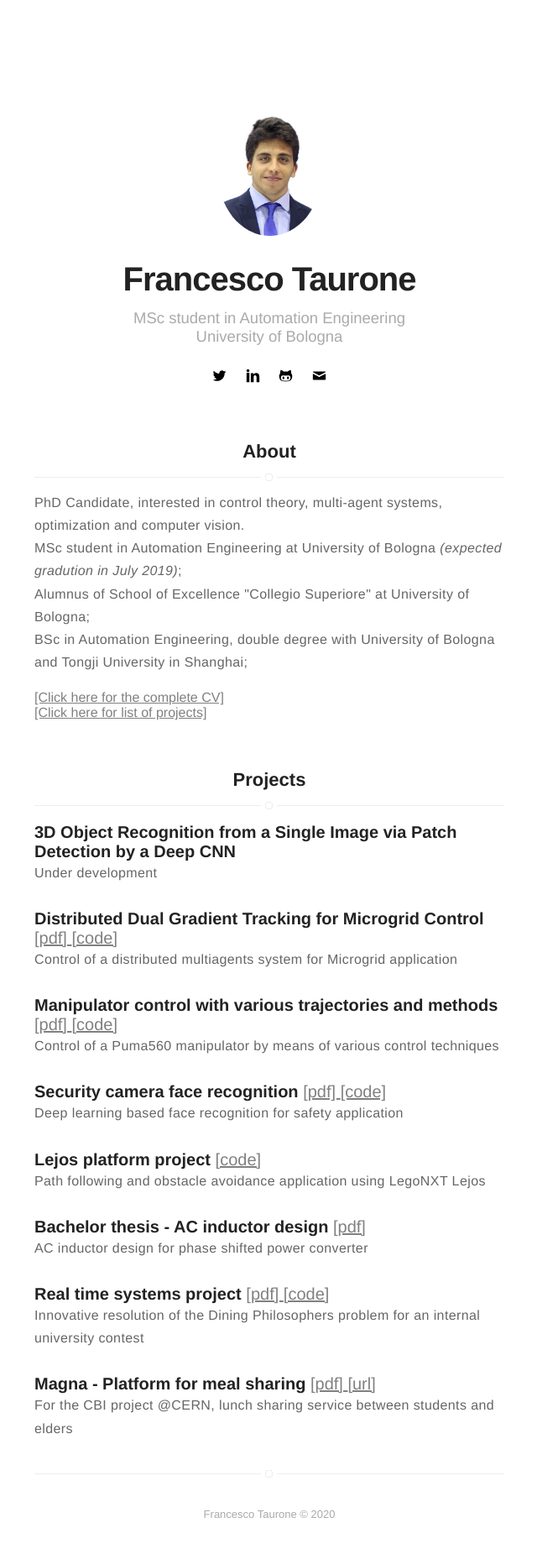
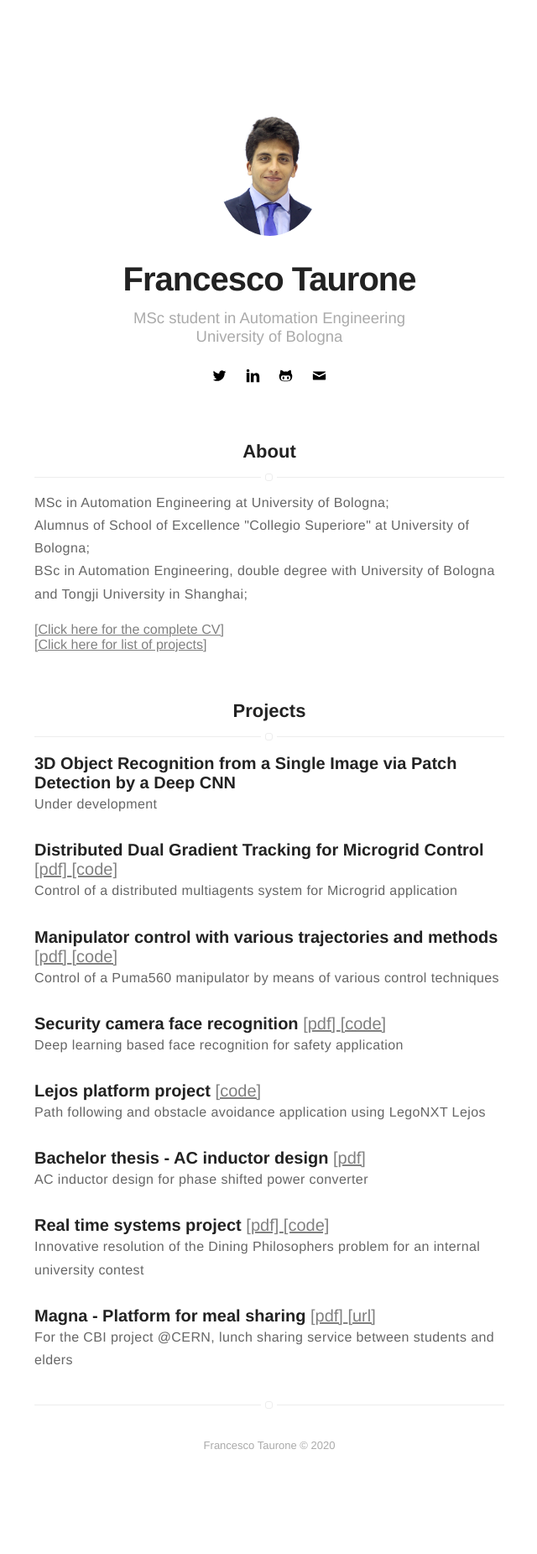
Before and after one commit to francescotaurone/francescotaurone.github.io, a Jekyll site: the page built from index.html, in a window 1280 px wide. Shown: the whole page at 84% size, without its empty margins (319-959 px from the left). Built offline with Jekyll 4.4.1, drawn with Linux system fonts in a browser that asks for light colours; after the commit the page ends 1769 px from its top, so only the background shows below that.

Commit message:
Update about.html

```diff
--- a/_includes/about.html
+++ b/_includes/about.html
@@ -1,6 +1,6 @@
 <p>
-  PhD Candidate, interested in control theory, multi-agent systems, optimization and computer vision. <br>
-  MSc student in Automation Engineering at University of Bologna <i>(expected gradution in July 2019)</i>; <br>
+
+  MSc in Automation Engineering at University of Bologna; <br>
   Alumnus of School of Excellence "Collegio Superiore" at University of Bologna; <br>
   BSc in Automation Engineering, double degree with University of Bologna and Tongji University in Shanghai; <br>
 
```
